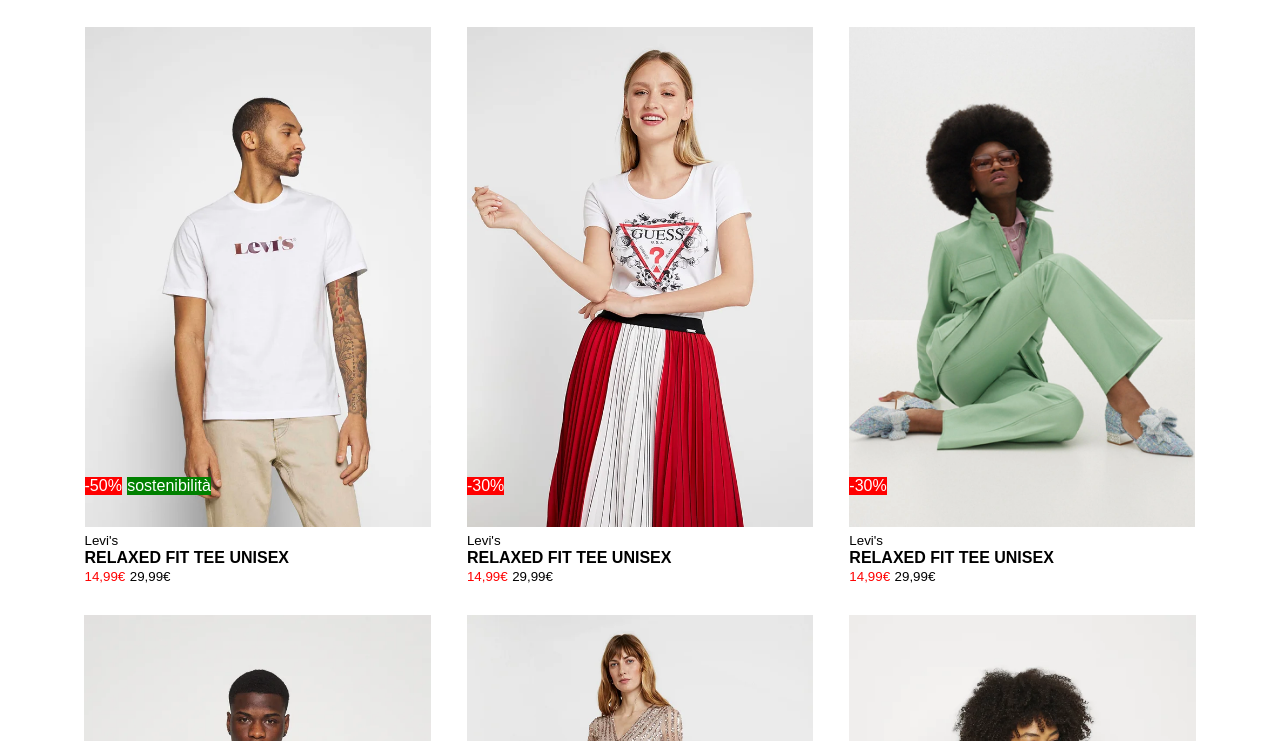
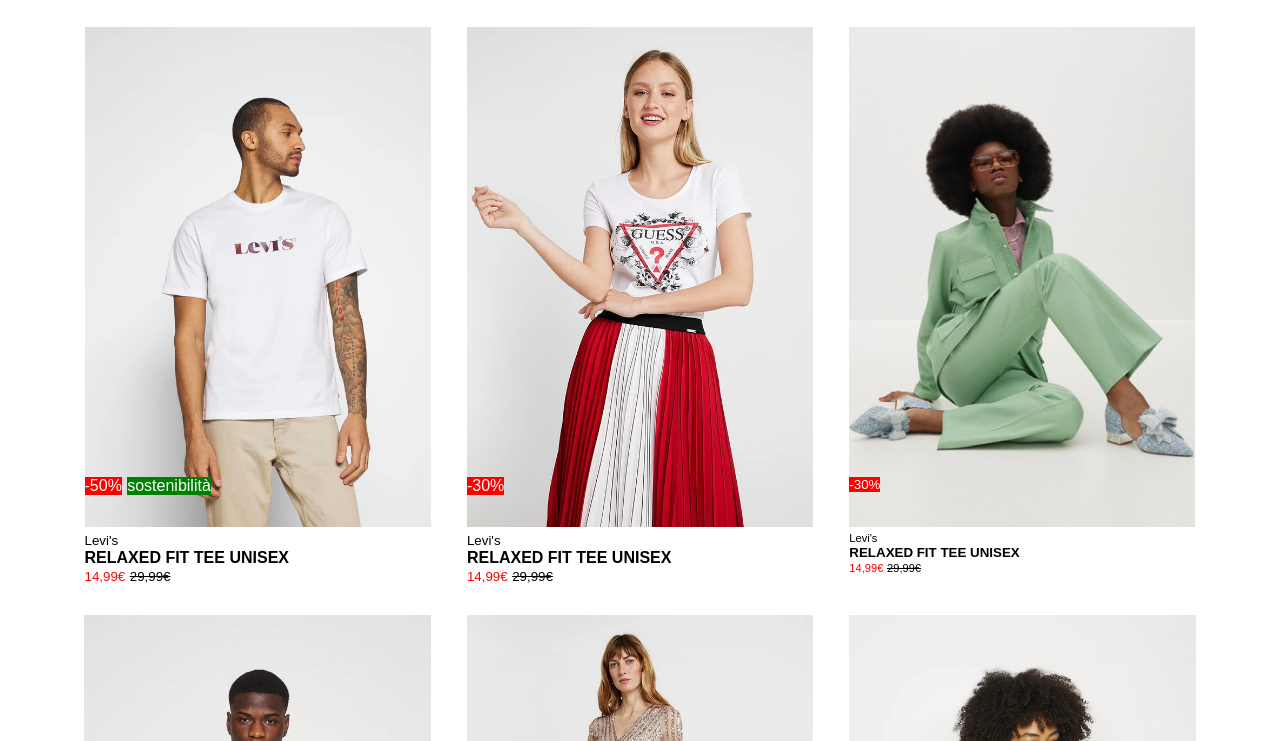
Before and after one commit to Michael-Pellizzato/html-css-boolando, a plain HTML site: page index.html in a window 1280 px wide. Shown: the part 59-800 px from the top of the page. Drawn offline with Linux system fonts and the light colour scheme.

Commit message:
per stasera mi fermo qui

```diff
--- a/index.html
+++ b/index.html
@@ -36,7 +36,7 @@
                 </div>
                 <p><small>Levi's</small></p>
                 <p><strong>RELAXED FIT TEE UNISEX</strong></p>
-                <span class="price-red"><small>14,99€</small></span> <span class="price-row"><small>29,99€</small></span>
+                <span class="price-red"><small>14,99€</small></span> <span class="price-row"><small><del>29,99€</del></small></span>
             </div>
             <div class="article-shop">
                 <div class="sconto-30">-30%</div>
@@ -46,7 +46,7 @@
                 </div>
                 <p><small>Levi's</small></p>
                 <p><strong>RELAXED FIT TEE UNISEX</strong></p>
-                <span class="price-red"><small>14,99€</small></span> <span class="price-row"><small>29,99€</small></span>
+                <span class="price-red"><small>14,99€</small></span> <span class="price-row"><small><del>29,99€</del</small></span>
             </div>
             <div class="article-shop">
                 <div class="sconto-30">-30%</div>
@@ -56,7 +56,7 @@
                 </div>
                 <p><small>Levi's</small></p>
                 <p><strong>RELAXED FIT TEE UNISEX</strong></p>
-                <span class="price-red"><small>14,99€</small></span> <span class="price-row"><small>29,99€</small></span>
+                <span class="price-red"><small>14,99€</small></span> <span class="price-row"><small><del>29,99€</del></small></span>
             </div>
         </div>
 
```
